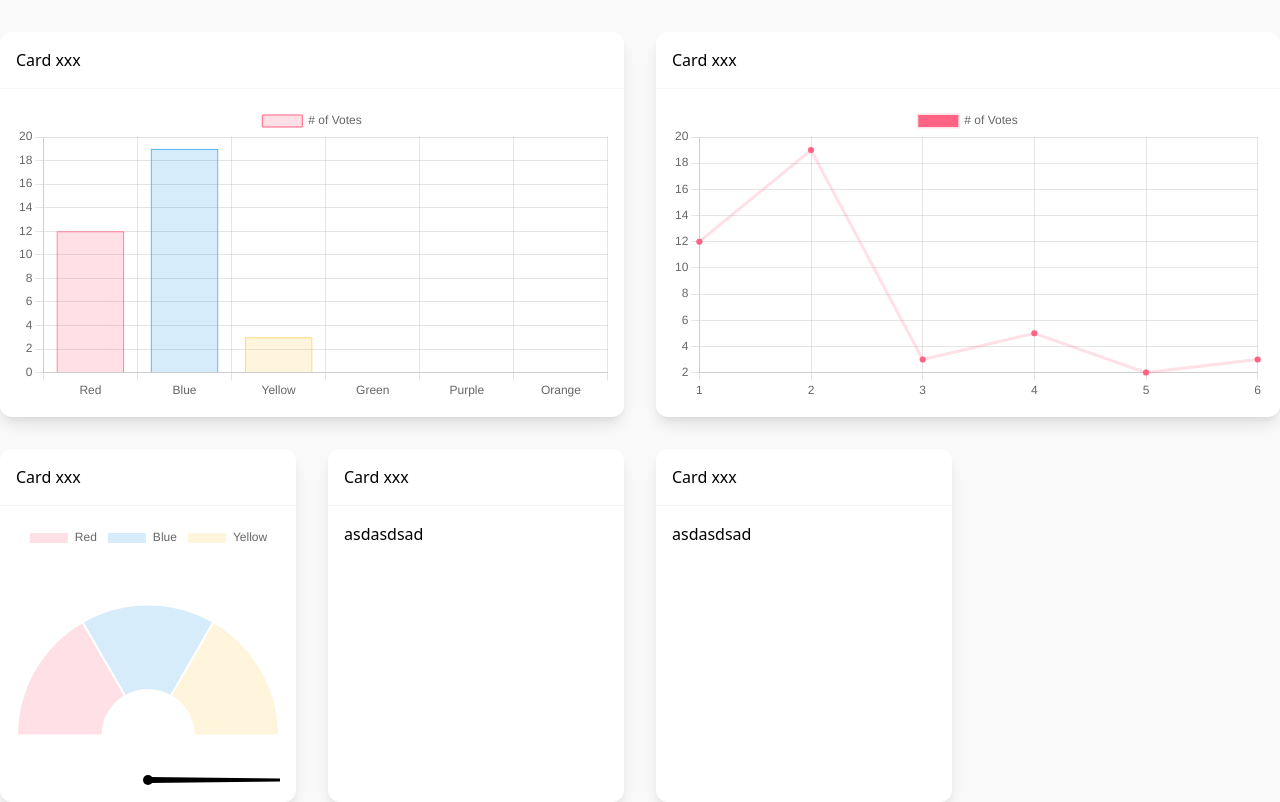
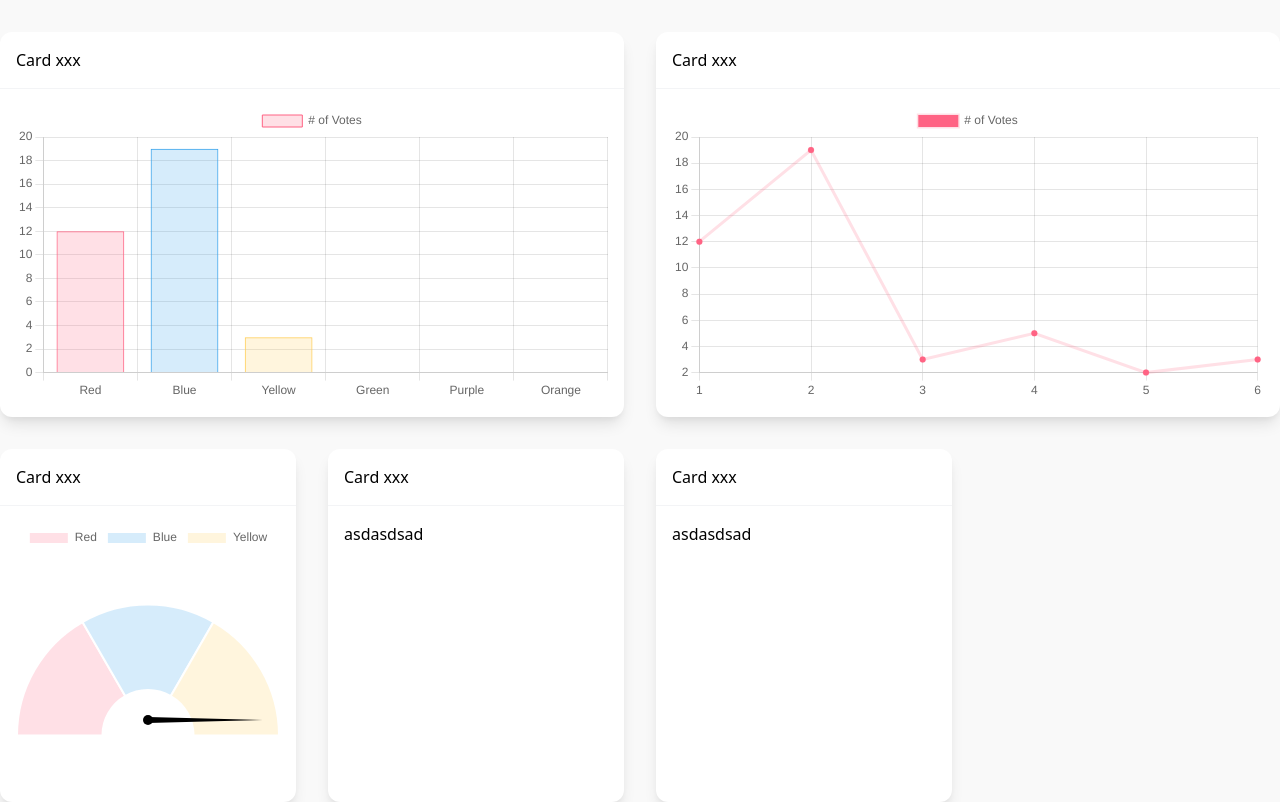
Before and after one commit to viniciosyals/viahacka-front, a React (Create React App) app: page / in a window 1280 px wide. Built offline with nearby package versions, Linux system fonts and the light colour scheme; what @tailwindcss/typography would draw is missing.

Commit message:
fix: corrected needle position and size

```diff
--- a/src/App.tsx
+++ b/src/App.tsx
@@ -95,13 +95,13 @@ const doughnut = {
         const cw = canvas.offsetWidth;
         const ch = canvas.offsetHeight;
         const cx = cw / 2;
-        const cy = ch - 6;
+        const cy = ch - (ch / 4);
 
         ctx.translate(cx, cy);
         ctx.rotate(angle);
         ctx.beginPath();
         ctx.moveTo(0, -3);
-        ctx.lineTo(ch - 10, 0);
+        ctx.lineTo(ch / 2.3, 0);
         ctx.lineTo(0, 3);
         ctx.fillStyle = "rgb(0, 0, 0)";
         ctx.fill();
@@ -149,7 +149,7 @@ const App = () => {
             <Line type="line" data={linear.data} options={linear.options} />
           </Card.Body>
         </Card>
-        <Card>
+        <Card col="span-1">
           <Card.Title>
             Card xxx
           </Card.Title>
```
